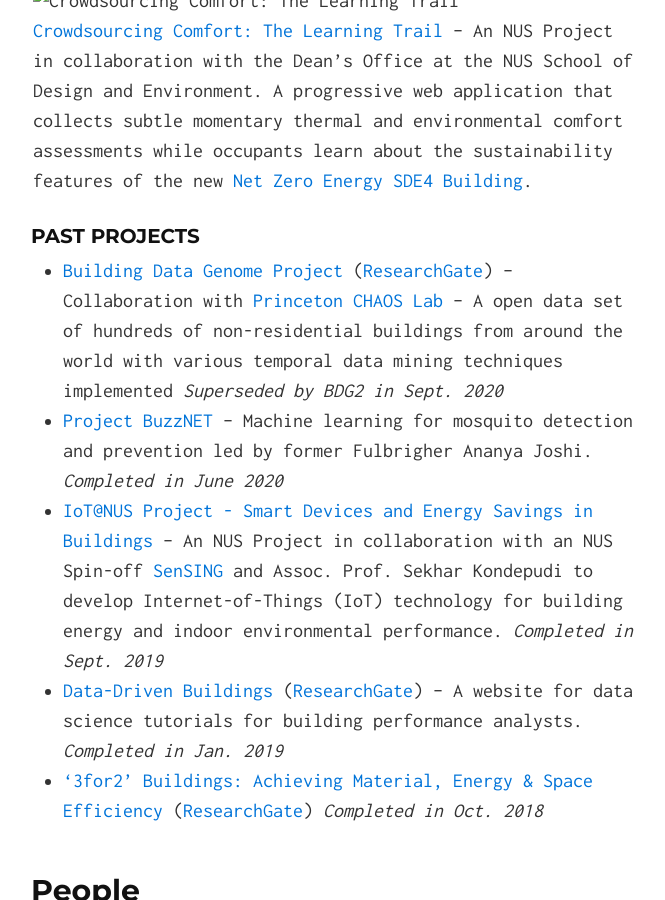
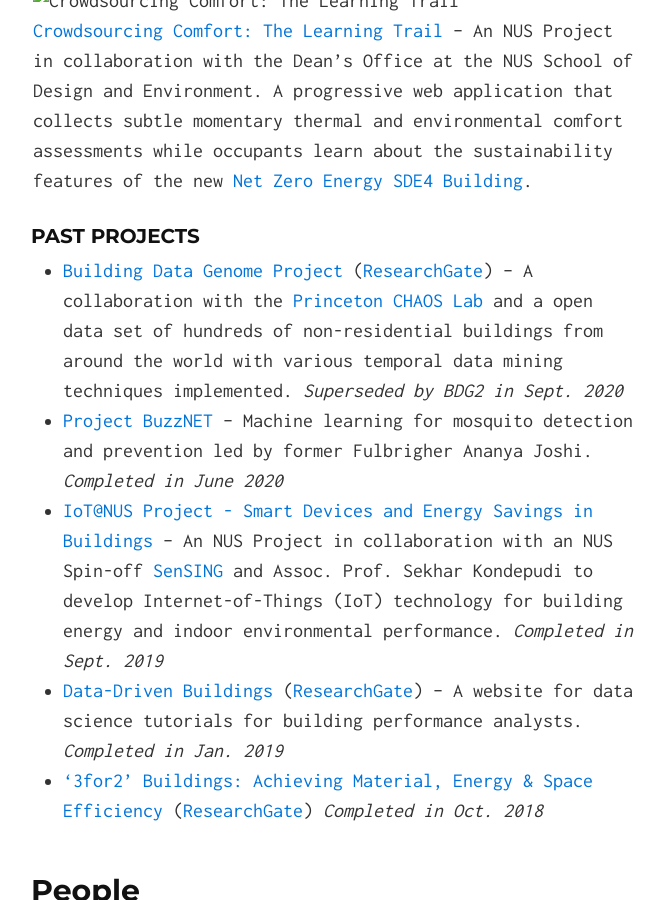
Before and after one commit to buds-lab/buds-lab.github.io, a Jekyll site: the page built from index.md, in a window 1280 px wide and 900 px high, scrolled down 2474 px. Shown: the whole window, without its empty margins (307-972 px from the left). Built offline with Jekyll 4.4.1, drawn with Linux system fonts in a browser that asks for light colours.

Commit message:
Update index.md

```diff
--- a/index.md
+++ b/index.md
@@ -40,7 +40,8 @@ BUDS Lab is in the [Dept. of Building](https://nus.edu/2mzJmtt){:target="_blank"
 
 #### Past Projects
 <!-- ![Building Data Genome Project](buds-lab.github.io/building_data_genome.png) -->
-* [Building Data Genome Project](http://bit.ly/2mWsIW0){:target="_blank"} ([ResearchGate](http://bit.ly/2mWDM5r){:target="_blank"}) -- Collaboration with [Princeton CHAOS Lab](https://chaos.princeton.edu/){:target="_blank"} -- A open data set of hundreds of non-residential buildings from around the world with various temporal data mining techniques implemented *Superseded by BDG2 in Sept. 2020*
+* [Building Data Genome Project](http://bit.ly/2mWsIW0){:target="_blank"} ([ResearchGate](http://bit.ly/2mWDM5r){:target="_blank"}) -- A collaboration with the [Princeton CHAOS Lab](https://chaos.princeton.edu/){:target="_blank"} and a open data set of hundreds of non-residential buildings from around the world with various temporal data mining techniques implemented. *Superseded by BDG2 in Sept. 2020*
+<!-- Collaboration with [Princeton CHAOS Lab](https://chaos.princeton.edu/){:target="_blank"} --  -->
 <!-- ![Project BuzzNET](buds-lab.github.io/BuzzNet2.png) -->
 * [Project BuzzNET](https://bitsvbytes.com/){:target="_blank"} -- Machine learning for mosquito detection and prevention led by former Fulbrigher Ananya Joshi. *Completed in June 2020*
 <!-- A Fulbright Student Project led by BUDS Lab Team member Ananya Joshi. She is designing a smart sensor network that can detect and prevent mosquito breeding grounds in urban areas. *Completed in June 2020* -->
```
